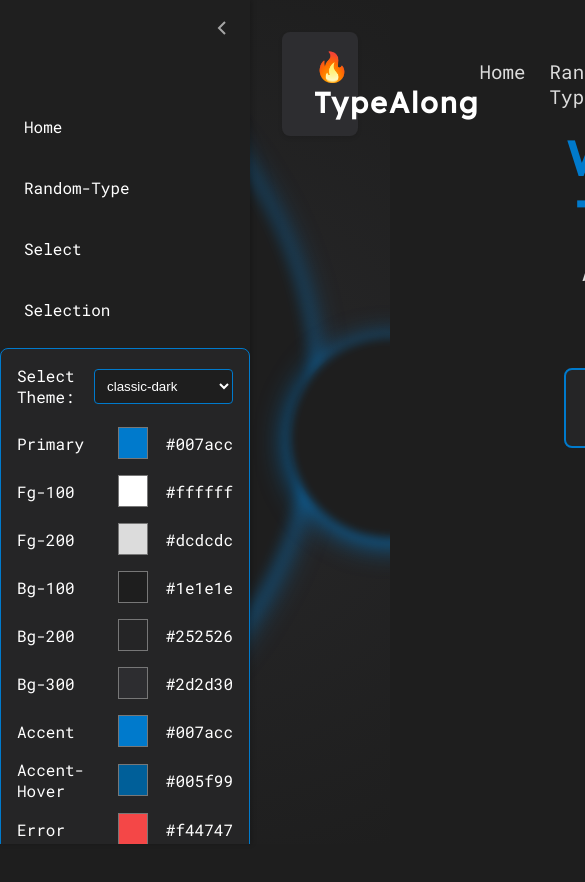
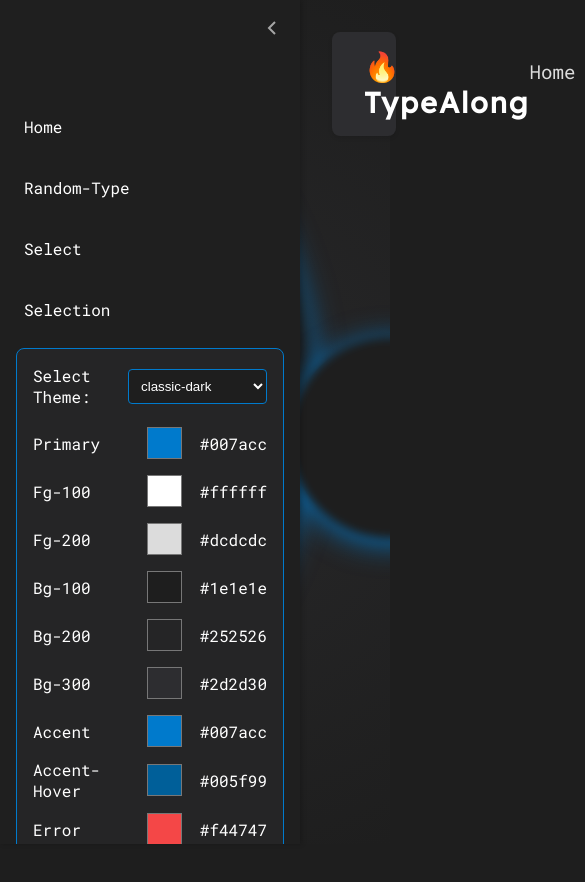
Before and after one commit to Noway-code/TypeAlongSvelte, a SvelteKit app: page / in a window 390 px wide. Shown: the top 882 px of the page, 585 px wide, since content can reach past the window. Built offline with nearby package versions, Linux system fonts and the light colour scheme.

Commit message:
Update layout and sidebar dimensions for improved responsiveness

```diff
--- a/src/components/ColorSettings.svelte
+++ b/src/components/ColorSettings.svelte
@@ -238,13 +238,13 @@
 
 <style>
     .color-settings {
-        padding: 1rem;
         background: var(--bg-200);
         color: var(--fg-100);
         border: 1px solid var(--accent);
         border-radius: 8px;
         max-width: 400px;
-        margin: 1rem auto;
+        margin: 1rem;
+				padding: 1rem;
     }
 
     .color-control {
--- a/src/components/Sidebar.svelte
+++ b/src/components/Sidebar.svelte
@@ -60,7 +60,7 @@
     overflow: hidden;
     box-shadow: 2px 0 5px rgba(0, 0, 0, 0.2);
     &.open {
-      width: 250px;
+      width: 300px;
     }
     &.collapsed {
       width: 60px;
--- a/src/routes/+layout.svelte
+++ b/src/routes/+layout.svelte
@@ -33,11 +33,11 @@
 		{ href: '/selection', text: 'Selection' }
 	]} />
 
-	<div class="content" style="margin-left: {sidebarOpen ? '250px' : '60px'}">
+	<div class="content" style="margin-left: {sidebarOpen ? '300px' : '60px'}">
 		<nav
 			class="nav-bar"
 			class:blurred={scrolled}
-			style="left: {sidebarOpen ? 'calc(250px + 2rem)' : 'calc(60px + 2rem)'}; width: calc(100% - {sidebarOpen ? '250px' : '60px'} - 4rem);"
+			style="left: {sidebarOpen ? 'calc(300px + 2rem)' : 'calc(60px + 2rem)'}; width: calc(100% - {sidebarOpen ? '300px' : '60px'} - 4rem);"
 		>
 			<h1 class="logo">🔥 TypeAlong</h1>
 			<div class="nav-items">
@@ -78,7 +78,7 @@
 
   .content {
     flex: 1;
-    transition: margin-left 0.3s ease;
+    transition: margin-left 0.8s ease;
     display: flex;
     flex-direction: column;
   }
@@ -96,7 +96,7 @@
     border-radius: 8px;
     box-shadow: 0 2px 4px rgba(0, 0, 0, 0.1);
     z-index: 1000;
-    transition: background 0.8s ease;
+    transition: width 0.3s ease, left 0.3s ease, background 0.8s ease;
   }
 
   nav.blurred {
```
